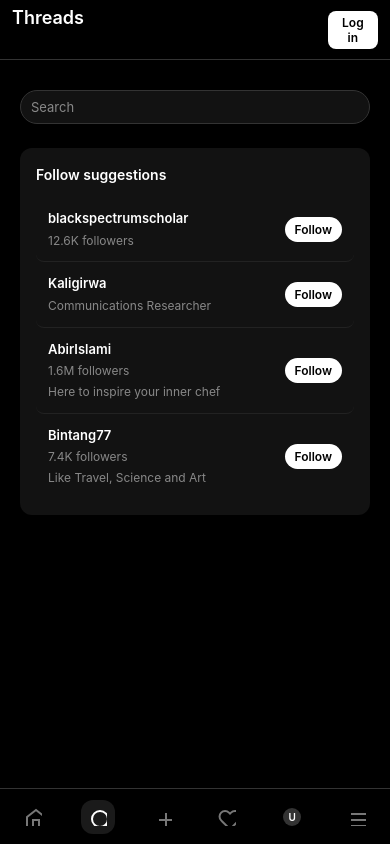
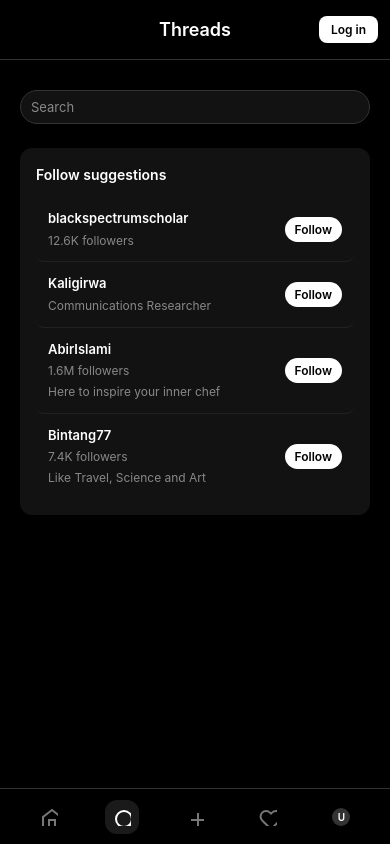
Before and after one commit to DavitBerd/threadscopy, a Next.js app: page /pages/search in a window 390 px wide. Built offline with nearby package versions, Linux system fonts and the light colour scheme; no server answers.

Commit message:
sidebarfixTest

```diff
--- a/app/components/Sidebar/Sidebar.module.scss
+++ b/app/components/Sidebar/Sidebar.module.scss
@@ -10,19 +10,37 @@
   background-color: #000;
   z-index: 100;
 
-  @media (max-width: 992px) {
-    width: 80px;
-    padding: 16px;
+  @media (max-width: 768px) {
+    top: auto;
+    bottom: 0;
+    height: 60px;
+    width: 100%;
+    flex-direction: row;
+    align-items: center;
+    justify-content: space-around;
+    border-top: 1px solid #333;
+    padding: 0 16px;
   }
 
-  @media (max-width: 768px) {
-    display: none !important;
+  @media (max-width: 576px) {
+    height: 56px;
+    padding: 0 12px;
   }
+}
 
-  .sidelogo {
-    @media (max-width: 992px) {
-      color: transparent;
-    }
+.logos {
+  position: absolute;
+  left: 50%;
+  transform: translateX(-50%);
+  cursor: pointer;
+  display: flex;
+  justify-content: center;
+  font-size: 20px;
+  color: #fff;
+  font-weight: 600;
+
+  @media (max-width: 576px) {
+    font-size: 18px;
   }
 }
 
@@ -37,13 +55,17 @@
 
   @media (max-width: 992px) {
     margin-bottom: 24px;
-    width: 100%;
-    justify-content: center;
     font-size: 18px;
   }
 
   @media (max-width: 768px) {
-    display: block;
+    display: none;
+  }
+}
+
+.sidelogo {
+  @media (max-width: 768px) {
+    display: none;
   }
 }
 
@@ -54,8 +76,16 @@
   gap: 12px;
   flex: 1;
 
-  @media (max-width: 992px) {
-    gap: 8px;
+  @media (max-width: 768px) {
+    flex-direction: row;
+    gap: 0;
+    flex: none;
+    width: 100%;
+    justify-content: space-around;
+  }
+
+  @media (max-width: 576px) {
+    gap: 0;
   }
 
   svg {
@@ -74,15 +104,6 @@
     svg {
       max-width: 18px;
     }
-  }
-}
-
-.bottomSection {
-  margin-top: auto;
-  padding-top: 20px;
-
-  @media (max-width: 992px) {
-    padding-top: 16px;
   }
 }
 
@@ -114,7 +135,49 @@
   @media (max-width: 992px) {
     padding: 10px;
     font-size: 14px;
+    svg {
+      max-width: 20px;
+    }
+  }
 
+  @media (max-width: 768px) {
+    width: auto;
+  }
+
+  @media (max-width: 576px) {
+    padding: 8px;
+    font-size: 12px;
+    svg {
+      max-width: 18px;
+    }
+  }
+}
+
+.topMenuButton {
+  display: flex;
+  align-items: center;
+  justify-content: center;
+  padding: 8px;
+  border-radius: 8px;
+  background-color: transparent;
+  border: none;
+  color: #777;
+  cursor: pointer;
+  transition: all 0.2s;
+
+  &:hover {
+    background-color: rgba(255, 255, 255, 0.05);
+    color: #fff;
+  }
+
+  svg {
+    width: 100%;
+    height: auto;
+    max-width: 24px;
+  }
+
+  @media (max-width: 576px) {
+    padding: 6px;
     svg {
       max-width: 20px;
     }
@@ -133,10 +196,10 @@
   z-index: 1000;
   padding: 0 20px;
   align-items: center;
-  justify-content: space-between;
+  justify-content: flex-end;
 
-  @media (max-width: 992px) {
-    display: flex !important;
+  @media (max-width: 768px) {
+    display: flex;
   }
 
   @media (max-width: 576px) {
@@ -154,56 +217,9 @@
   font-weight: 600;
   cursor: pointer;
 
-  @media (max-width: 992px) {
-    font-size: 13px;
-    padding: 6px 12px;
-  }
-
   @media (max-width: 576px) {
     font-size: 12px;
-    padding: 4px 10px;
-  }
-}
-
-.bottomNav {
-  display: none;
-  position: fixed;
-  bottom: 0;
-  left: 0;
-  right: 0;
-  height: 60px;
-  background-color: #000;
-  border-top: 1px solid #333;
-  z-index: 1000;
-  padding: 0 25px;
-  align-items: center;
-  justify-content: space-between;
-
-  @media (max-width: 768px) {
-    display: flex !important;
-  }
-
-  @media (max-width: 576px) {
-    height: 56px;
-    padding: 0 16px;
-  }
-
-  svg {
-    width: 100%;
-    height: auto;
-    max-width: 24px;
-  }
-
-  @media (max-width: 992px) {
-    svg {
-      max-width: 20px;
-    }
-  }
-
-  @media (max-width: 576px) {
-    svg {
-      max-width: 18px;
-    }
+    padding: 6px 12px;
   }
 }
 
@@ -315,7 +331,6 @@
 .bottomMenuOverlay {
   position: fixed;
   inset: 0;
-  background-color: rgba(0, 0, 0, 0.5);
   display: flex;
   align-items: flex-end;
   justify-content: flex-start;
@@ -344,12 +359,10 @@
   border: 1px solid #333;
   box-shadow: 0 8px 32px rgba(0, 0, 0, 0.8);
 
-  @media (max-width: 992px) {
-    margin-left: 16px;
-    min-width: 240px;
-  }
-
   @media (max-width: 768px) {
+    position: absolute;
+    top: 30px;
+    right: 20px;
     margin: 0 auto 20px auto;
     width: 80%;
     min-width: auto;
@@ -387,7 +400,6 @@
   @media (max-width: 992px) {
     padding: 14px 16px;
     font-size: 14px;
-
     svg {
       max-width: 18px;
     }
@@ -396,7 +408,6 @@
   @media (max-width: 576px) {
     padding: 12px 14px;
     font-size: 13px;
-
     svg {
       max-width: 16px;
     }
--- a/app/components/Sidebar/index.tsx
+++ b/app/components/Sidebar/index.tsx
@@ -251,6 +251,29 @@
 
   return (
     <>
+      <div className={styles.topBar}>
+        <div className={styles.logos}>
+          <Link href="/">Threads</Link>
+        </div>
+        {user ? (
+          <button
+            className={styles.topMenuButton}
+            onClick={toggleBottomMenu}
+            type="button"
+          >
+            <MenuIcon />
+          </button>
+        ) : (
+          <button
+            className={styles.loginButton}
+            onClick={() => router.push("/pages/login")}
+            type="button"
+          >
+            Log in
+          </button>
+        )}
+      </div>
+
       <div className={styles.sidebar}>
         <div className={styles.logo}>
           <Link href="/" className={styles.sidelogo}>
@@ -292,55 +315,7 @@
         >
           <MenuIcon />
         </button>
-
       </div>
-
-      <div className={styles.topBar}>
-        <div className={styles.logo}>
-          <Link href="/">Threads</Link>
-        </div>
-        {!user && (
-          <button
-            className={styles.loginButton}
-            onClick={() => router.push("/pages/login")}
-            type="button"
-          >
-            Log in
-          </button>
-        )}
-      </div>
-
-      <nav className={styles.bottomNav}>
-        <NavItem href="/" isActive={pathname === "/"}>
-          <HomeIcon />
-        </NavItem>
-
-        <NavItem href="/pages/search" isActive={pathname === "/pages/search"}>
-          <SearchIcon />
-        </NavItem>
-
-        <NavItem onClick={() => handleProtectedAction("post")}>
-          <PlusIcon />
-        </NavItem>
-
-        <NavItem
-          isActive={pathname === "/notifications"}
-          onClick={() => handleProtectedAction("notifications")}
-        >
-          <HeartIcon />
-        </NavItem>
-
-        <NavItem
-          isActive={pathname.startsWith("/profile")}
-          onClick={() => handleProtectedAction("profile")}
-        >
-          <UserAvatar />
-        </NavItem>
-
-        <NavItem onClick={toggleBottomMenu}>
-          <MenuIcon />
-        </NavItem>
-      </nav>
 
       {showBottomMenu && (
         <div className={styles.bottomMenuOverlay}>
```
